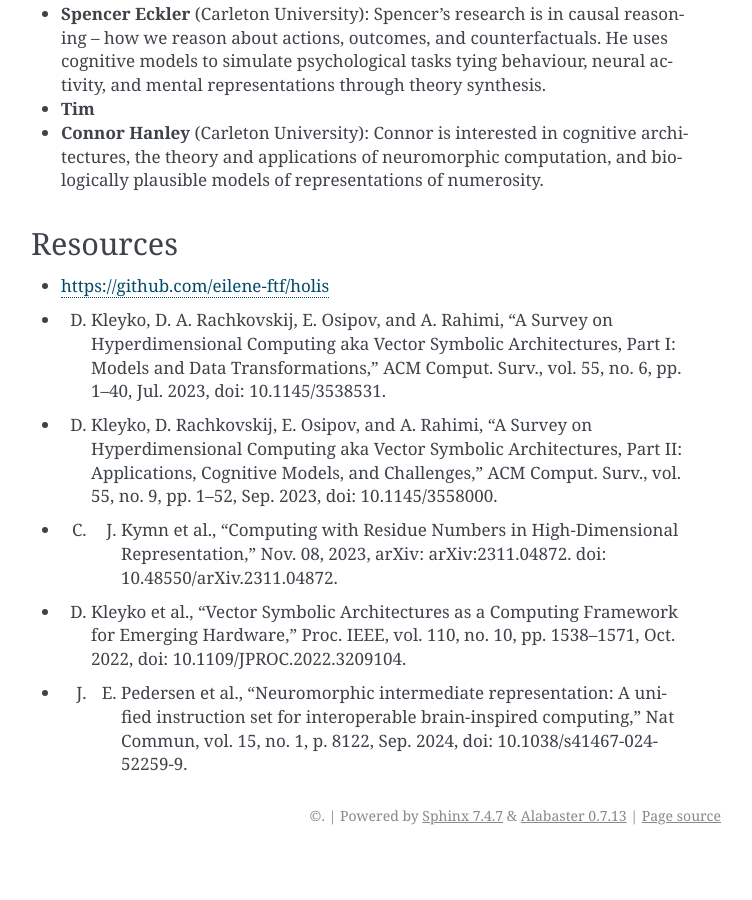
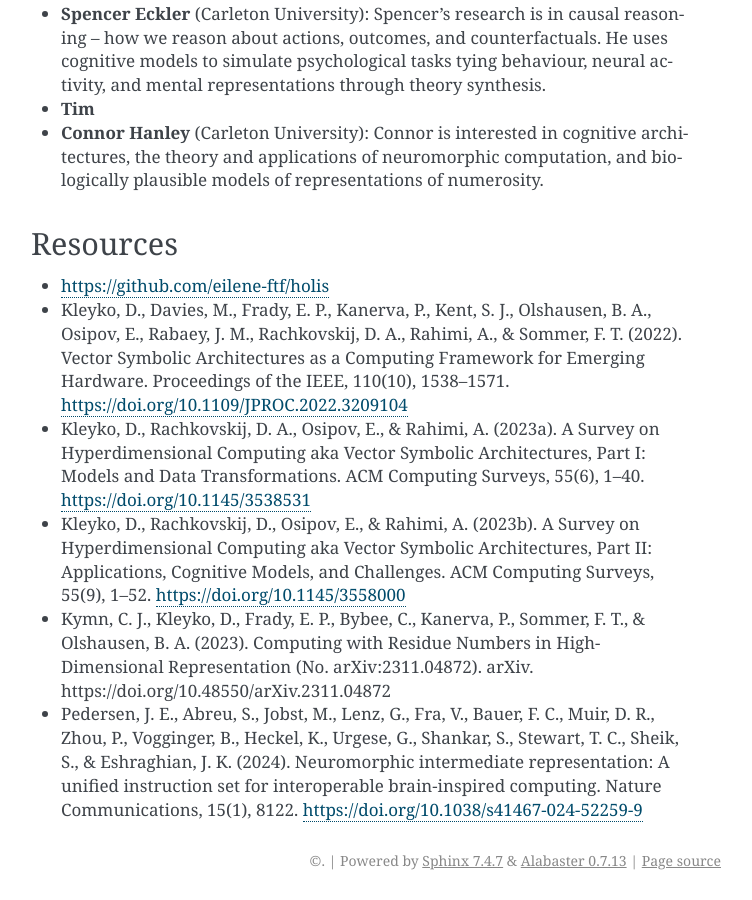
Before and after one commit to Hyperdimensional-Cog-Architectures/notebooks, a Sphinx documentation site: the page built from docs/source/waterloo_research_2025.rst, in a window 1280 px wide and 900 px high, scrolled down 1717 px. Shown: the whole window, without its empty margins (389-1141 px from the left). Built offline with Sphinx 7.4.7, drawn with Linux system fonts in a browser that asks for light colours; before the commit the page ends 2572 px from its top, so only the background shows below that.

Commit message:
Update waterloo_research_2025.rst

```diff
--- a/docs/source/waterloo_research_2025.rst
+++ b/docs/source/waterloo_research_2025.rst
@@ -41,12 +41,12 @@ Resources
 
 * `<https://github.com/eilene-ftf/holis>`_
 
-* D. Kleyko, D. A. Rachkovskij, E. Osipov, and A. Rahimi, “A Survey on Hyperdimensional Computing aka Vector Symbolic Architectures, Part I: Models and Data Transformations,” ACM Comput. Surv., vol. 55, no. 6, pp. 1–40, Jul. 2023, doi: 10.1145/3538531.
+* Kleyko, D., Davies, M., Frady, E. P., Kanerva, P., Kent, S. J., Olshausen, B. A., Osipov, E., Rabaey, J. M., Rachkovskij, D. A., Rahimi, A., & Sommer, F. T. (2022). Vector Symbolic Architectures as a Computing Framework for Emerging Hardware. Proceedings of the IEEE, 110(10), 1538–1571. https://doi.org/10.1109/JPROC.2022.3209104
 
-* D. Kleyko, D. Rachkovskij, E. Osipov, and A. Rahimi, “A Survey on Hyperdimensional Computing aka Vector Symbolic Architectures, Part II: Applications, Cognitive Models, and Challenges,” ACM Comput. Surv., vol. 55, no. 9, pp. 1–52, Sep. 2023, doi: 10.1145/3558000.
+* Kleyko, D., Rachkovskij, D. A., Osipov, E., & Rahimi, A. (2023a). A Survey on Hyperdimensional Computing aka Vector Symbolic Architectures, Part I: Models and Data Transformations. ACM Computing Surveys, 55(6), 1–40. https://doi.org/10.1145/3538531
 
-* C. J. Kymn et al., “Computing with Residue Numbers in High-Dimensional Representation,” Nov. 08, 2023, arXiv: arXiv:2311.04872. doi: 10.48550/arXiv.2311.04872.
+* Kleyko, D., Rachkovskij, D., Osipov, E., & Rahimi, A. (2023b). A Survey on Hyperdimensional Computing aka Vector Symbolic Architectures, Part II: Applications, Cognitive Models, and Challenges. ACM Computing Surveys, 55(9), 1–52. https://doi.org/10.1145/3558000
 
-* D. Kleyko et al., “Vector Symbolic Architectures as a Computing Framework for Emerging Hardware,” Proc. IEEE, vol. 110, no. 10, pp. 1538–1571, Oct. 2022, doi: 10.1109/JPROC.2022.3209104.
+* Kymn, C. J., Kleyko, D., Frady, E. P., Bybee, C., Kanerva, P., Sommer, F. T., & Olshausen, B. A. (2023). Computing with Residue Numbers in High-Dimensional Representation (No. arXiv:2311.04872). arXiv. https://doi.org/10.48550/arXiv.2311.04872
 
-* J. E. Pedersen et al., “Neuromorphic intermediate representation: A unified instruction set for interoperable brain-inspired computing,” Nat Commun, vol. 15, no. 1, p. 8122, Sep. 2024, doi: 10.1038/s41467-024-52259-9.
+* Pedersen, J. E., Abreu, S., Jobst, M., Lenz, G., Fra, V., Bauer, F. C., Muir, D. R., Zhou, P., Vogginger, B., Heckel, K., Urgese, G., Shankar, S., Stewart, T. C., Sheik, S., & Eshraghian, J. K. (2024). Neuromorphic intermediate representation: A unified instruction set for interoperable brain-inspired computing. Nature Communications, 15(1), 8122. https://doi.org/10.1038/s41467-024-52259-9
```
